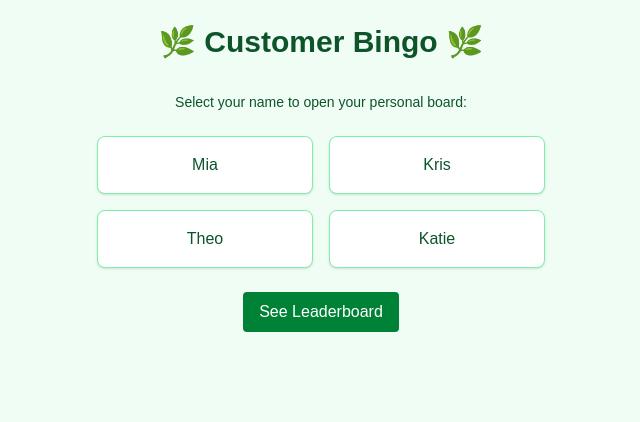
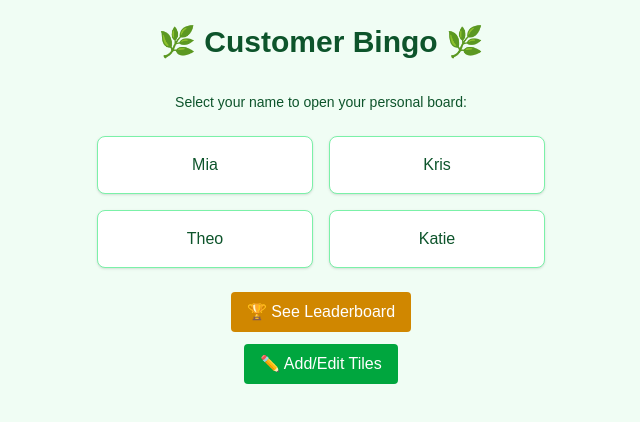
Before and after one commit to merla333/customer-bingo-app, a Next.js app: page / in a window 1280 px wide. Shown: the top 422 px of the page, without its empty margins (319-959 px from the left). Built offline with nearby package versions, Linux system fonts and the light colour scheme.

Commit message:
Restore Add/Edit Tiles button on homepage

```diff
--- a/src/app/page.tsx
+++ b/src/app/page.tsx
@@ -1,5 +1,3 @@
-// src/app/page.tsx
-
 'use client';
 
 import Link from 'next/link';
@@ -26,12 +24,19 @@ export default function HomePage() {
           ))}
         </div>
 
-        <div className="text-center">
+        <div className="flex flex-col gap-3 items-center">
           <Link
             href="/leaderboard"
-            className="inline-block bg-green-700 text-white px-4 py-2 rounded hover:bg-green-800 transition-all"
+            className="inline-block bg-yellow-600 text-white px-4 py-2 rounded hover:bg-yellow-700 transition-all"
           >
-            See Leaderboard
+            🏆 See Leaderboard
+          </Link>
+
+          <Link
+            href="/tiles"
+            className="inline-block bg-green-600 text-white px-4 py-2 rounded hover:bg-green-700 transition-all"
+          >
+            ✏️ Add/Edit Tiles
           </Link>
         </div>
       </div>
```
